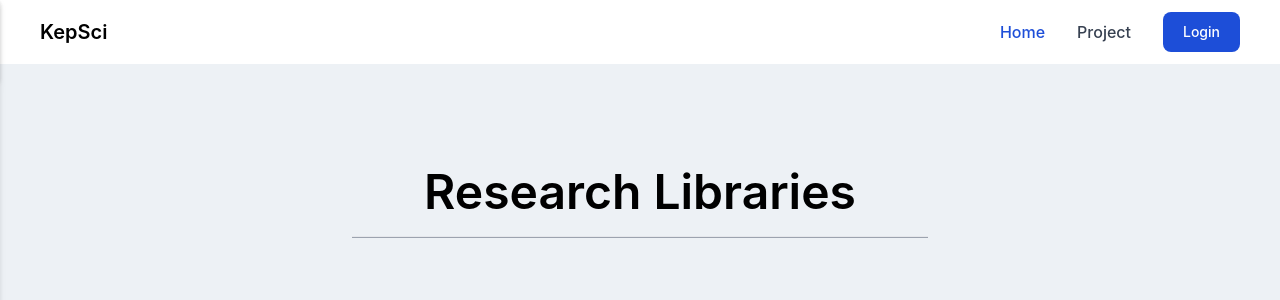
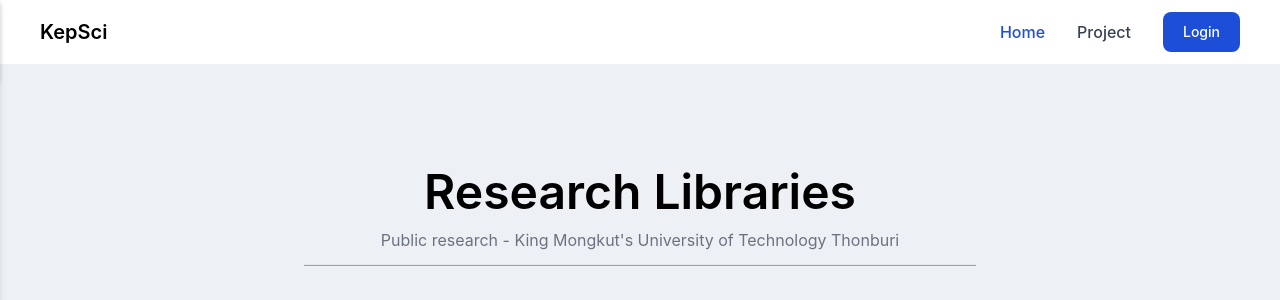
Before and after one commit to tententgc/KepSci, a Next.js app: page / in a window 1280 px wide. Shown: the top 300 px of the page. Built offline with nearby package versions, Linux system fonts and the light colour scheme.

Commit message:
Update index.js

```diff
--- a/pages/index.js
+++ b/pages/index.js
@@ -3,8 +3,14 @@ import Layout from '/components/layouts'
 export default function Home() {
   return (
     <Layout>
-      <p className='text-center mt-10 mb-0 text-5xl font-semibold mb-5'>Research Libraries</p>
-      <hr className='max-w-xl mx-auto my-3 bg-gray-400 h-0.5'></hr>
+      <div className='section'>
+        <p className='text-center mt-10 mb-3 text-5xl font-semibold'>Research Libraries</p>
+        <p className='text-center text-gray-500	'>Public research - King Mongkut's University of Technology Thonburi</p>
+        <hr className='max-w-2xl mx-auto my-3 bg-gray-400 h-0.5'></hr>
+      </div>
+      <div className='section'>
+
+      </div>
     </Layout>
   )
 }
```
